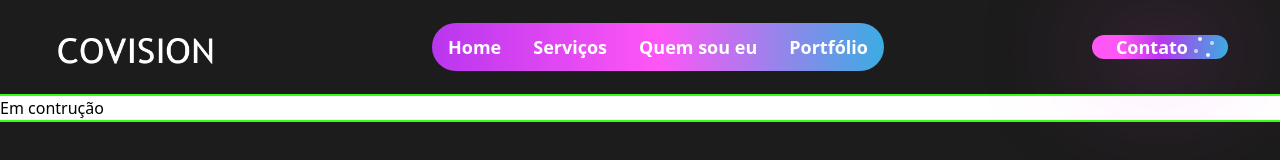
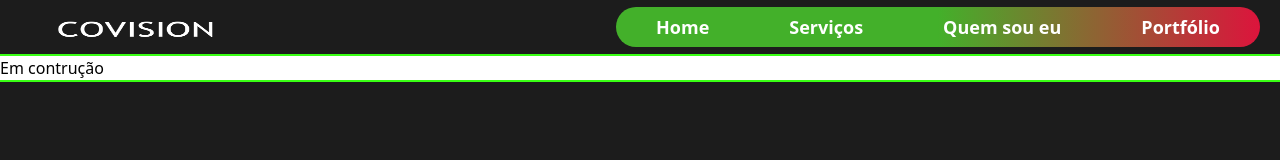
Before and after one commit to ernestoper/quilque, a React (Vite) app: page /mim in a window 1280 px wide. Shown: the top 160 px of the page. Built offline with nearby package versions, Linux system fonts and the light colour scheme.

Commit message:
mudando cores

```diff
--- a/index.html
+++ b/index.html
@@ -2,7 +2,7 @@
 <html lang="en">
   <head>
     <meta charset="UTF-8" />
-    <link rel="icon" type="image/svg+xml" href="/FAVICON.png" />
+    <link rel="icon" type="image/svg+xml" href="/vite.svg" />
     <meta name="viewport" content="width=device-width, initial-scale=1.0" />
     <title>CoVision</title>
   </head>
--- a/src/components/navigation/Navbar.jsx
+++ b/src/components/navigation/Navbar.jsx
@@ -27,27 +27,25 @@ const Navbar = () => {
   }
   const [showMenu, setShowMenu]=useState(false)
   return (
-    <div className="lg:w-full lg:h-24 h-14 flex pr-5 top-0 z-50 bg-pretoneon sticky justify-between items-center font-lg shadow-b border-b-2 border-verdeneon shadow-verdeneon">
+    <div className="lg:w-full lg:h-18 h-14 flex pr-5 top-0 z-50 bg-pretoneon sticky justify-between items-center font-lg shadow-b border-b-2 border-verdeneon shadow-anaconda">
       <div className='lg:ml-12 ml-4 '>
-        <img src={logo} alt="logo" className='lg:h-20 lg:w-44 h-14 w-18' />
+        <img src={logo} alt="logo" className='lg:h-12 lg:w-44 h-12 w-18' />
       </div>
-      <div className='bg-gradient-to-r from-roxosombra via-rosapink via-azulforte to-azulciano hover:opacity-200 rounded-full flex-shrink-0   flex-wrap items-center justify-between'>
+      <div className='bg-gradient-to-r from-anaconda via-anaconda via-anaconda to-carmesina hover:opacity-200 rounded-full flex-shrink-0   flex-wrap items-center justify-between'>
         <ul className="hidden mdl:inline-flex ">
           {navLinksdata.map(({ _id, title, link }) => (
             <div
               className=""
               key={_id}
             >
-              <Link className=' px-4 h-12 hover:text-white hover:border-2 hover:border-verdeneon
+
+              <Link className=' px-10 h-10 hover:text-white
                                hover:-translate-x-1 hover:scale-110 delay-10 rounded-full
                                items-center text-lg inline-flex font-semibold leading-6
-                               text-white   hover:bg-gradient-to-r hover:from-azulforte hover:via-azulciano hover:via-azulciano hover:to-rosapink  transition duration-300 ease-in-out'
+                               text-white   hover:bg-gradient-to-r hover:from-rojoneon hover:via-anaconda hover:via-anaconda hover:to-anaconda  transition duration-300 ease-in-out'
                 // activeClass="active"
                 to={link}
-                // spy={true}
-                // smooth={true}
-                // offset={-70}
-                // duration={500}
+
               >
                 {title}
               </Link>
@@ -64,14 +62,14 @@ const Navbar = () => {
           <div className="w-[80%] h-screen overflow-scroll absolute top-0 left-0 bg-pretoneon p-4 scrollbar-hide">
             <div className="flex flex-col gap-8 py-2 relative">
               <div>
-                <img className="w-20" src={logo} alt="logo" />
+                <img className="w-20 " src={logo} alt="logo" />
 
               </div>
               <ul className="flex flex-col gap-4">
                 {navLinksdata.map((item) => (
                   <div
                     key={item._id}
-                    className="text-base font-normal text-verdeneon tracking-wide cursor-pointer hover:text-designColor duration-300"
+                    className="text-base font-normal text-verdeneon tracking-wide cursor-pointer hover:text-anaconda duration-300"
                   >
                     <Link
                       onClick={() => setShowMenu(false)}
@@ -88,7 +86,7 @@ const Navbar = () => {
                 ))}
               </ul>
               <div className="flex flex-col gap-4">
-                <h2 className="text-base uppercase font-titleFont mb-4 text-verdeneon">
+                <h2 className="text-base uppercase font-titleFont mb-4 text-laranjaneon ">
                   Find me in
                 </h2>
                 <div className="flex gap-4">
@@ -113,13 +111,13 @@ const Navbar = () => {
           </div>
         )}
       </div>
-      <div className='hidden mr-8   rounded-full  mdl:inline-flex items-center gap-6 lg:gap-10  text-white' >
-          <div>
+      {/* <div className='hidden mr-8    mdl:inline-flex  gap-6 lg:gap-10  text-white bg-gradient-to-r from-rojoneon via-rojoneon via-carmesina to-carmesina hover:opacity-200 rounded-full flex-shrink-0   flex-wrap items-center justify-between' >
+          <div >
           <Link
               to='/contato'
                   type= 'button'
                   //className=" hidden  hover:border-2 hover:border-white relative md:inline-flex items-center rounded-full  bg-orange-500 px-2  text-xl font-medium text-white shadow-sm hover:bg-laranjaneon focus:outline-none focus:ring-2 focus:ring-transparent "
-                className='btn  rounded-full font-primary text-white font-bold h-[50px] px-6 text-lg'
+                className='px-8 hover:-translate-x-1 hover:scale-120 delay-10 hover:text-white hover:border-2 hover:border-verdeneon   gap-8 rounded-full font-primary text-white font-bold h-[50px]  text-lg hover:bg-gradient-to-r hover:from-carmesina hover:via-rojoneon hover:via-carmesina hover:to-rojoneon '
                 >
                   Contato
                   <HashLoader className=" ml-4  h-4 w-4  mt-3 " loading={loading} size={20} color="#f2f2f2" />
@@ -128,7 +126,7 @@ const Navbar = () => {
 
           </div>
 
-        </div>
+        </div> */}
     </div>
   );
 }
--- a/src/main.jsx
+++ b/src/main.jsx
@@ -8,12 +8,12 @@ ReactDOM.createRoot(document.getElementById('root')).render(
   <React.StrictMode>
     <App />
     <FloatingWhatsApp
-        phoneNumber="+55 81 9201-9782"
-        accountName="Edson"
+        phoneNumber="+55 81 995609503"
+        accountName="Ernesto"
         allowEsc
         allowClickAway
         notification
-        avatar={logo}
+        //avatar={logo}
         statusMessage="Respondo rapido"
         chatMessage="Oi tudo bom? 🤝 como posso lhe ajudar?"
         notificationSound/>
--- a/tailwind.config.cjs
+++ b/tailwind.config.cjs
@@ -29,7 +29,6 @@ module.exports = {
         "neon":'#0E7373',
         "salmao":'#fd6699',
         "magenta":'#FF00FF',
-        "laranjaneon":'#FF5F1F',
         "vermelhoneon":'#fc1723',
         "pretoneon":'#1c1c1c',
         "verdecatarro":'#C8FF5D',
@@ -49,7 +48,11 @@ module.exports = {
         "azulroxoclaro":"#29013b",
         "rosapink":"#ff56f6 ",
         "azulforte":"#406aff",
-        "verdeneon":"#39ff14"
+        "verdeneon":"#39ff14",
+        "anaconda":"#43b02a",
+        "laranjaneon":"#ff4500",
+        "rojoneon":"#e32636",
+        "carmesina":"#dc143c"
       },
       boxShadow: {
         shadowOne: "10px 10px 19px #1c1e22, -10px -10px 19px #262a2e",
```
